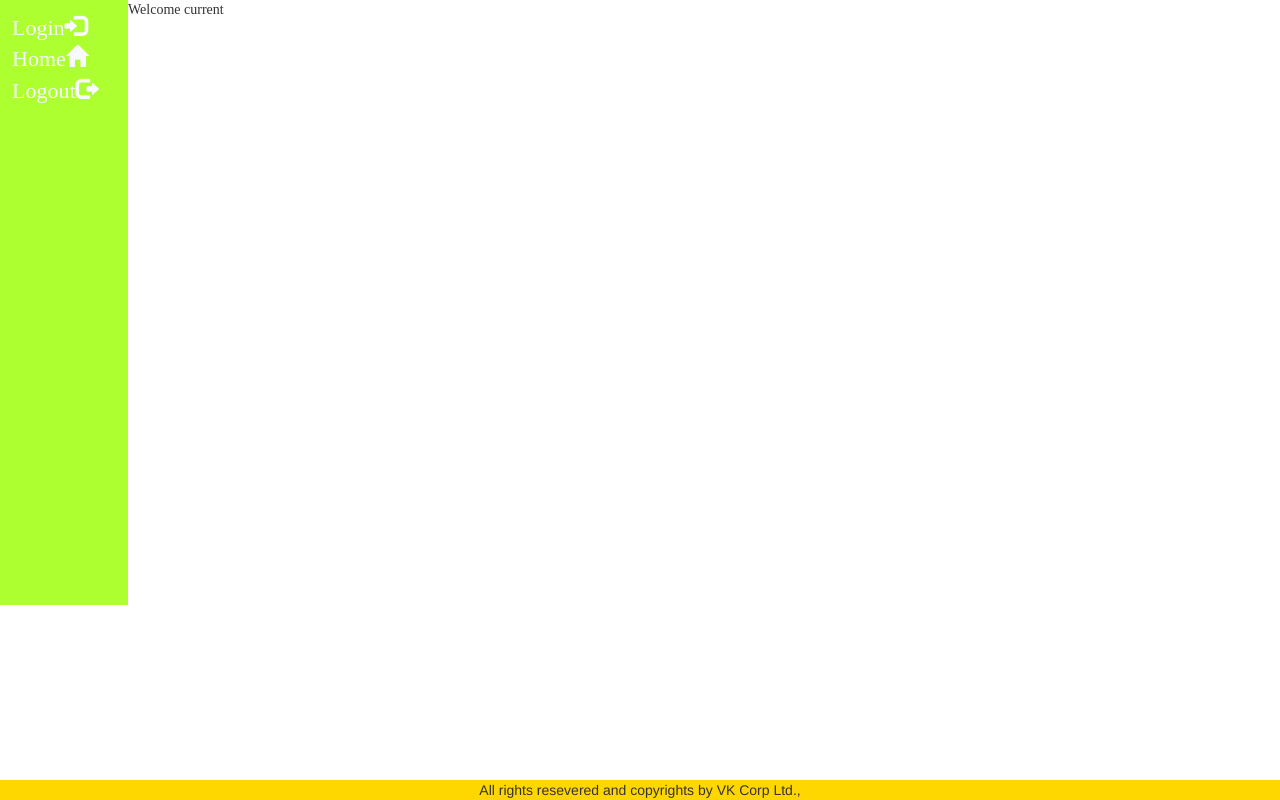
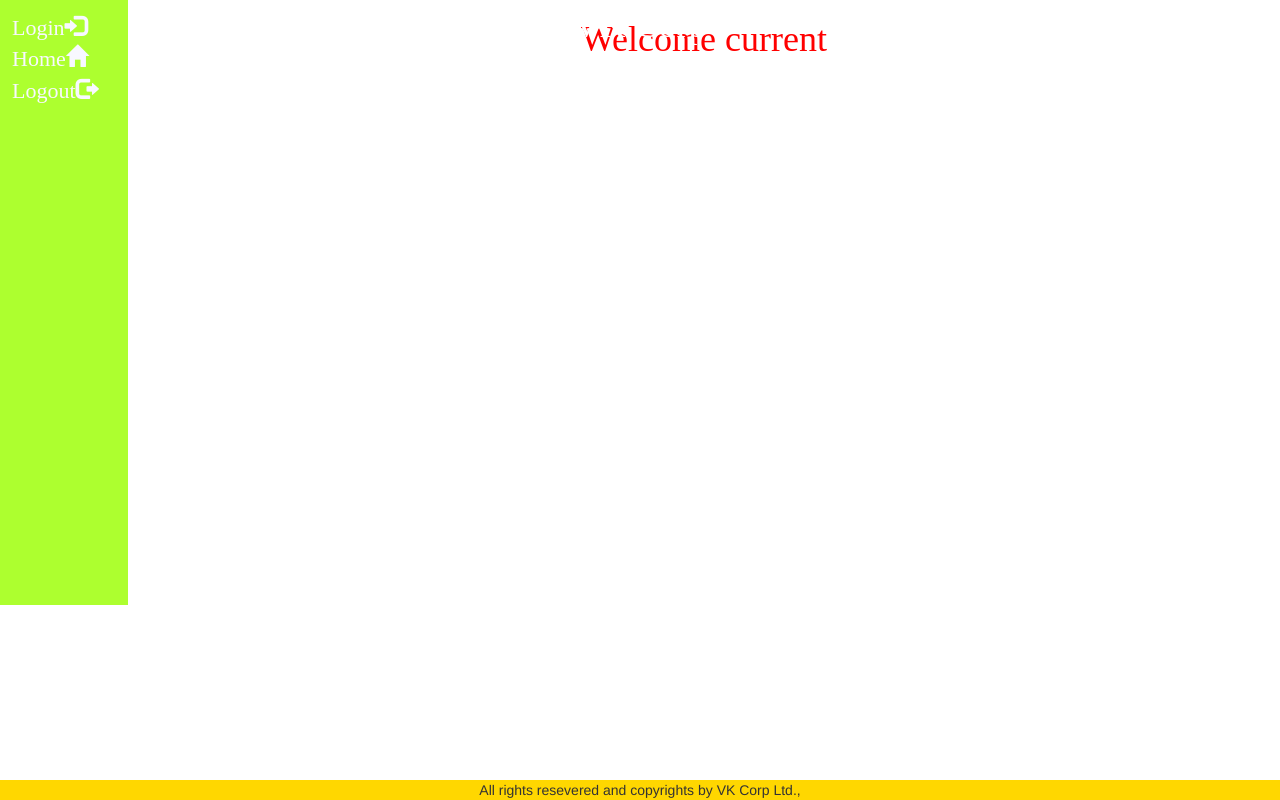
Before and after one commit to VKMB-97/angular97, an Angular app: page /welcome in a window 1280 px wide. Built offline with nearby package versions, Linux system fonts and the light colour scheme.

Commit message:
2 files modified

```diff
--- a/src/app/welcome/welcome.component.css
+++ b/src/app/welcome/welcome.component.css
@@ -1,4 +1,7 @@
-p
+h1
 {
+  font-size:36px;
   font-family: 'Times New Roman', Times, serif;
+  text-align:center;
+  color:red;
 }
--- a/src/app/welcome/welcome.component.html
+++ b/src/app/welcome/welcome.component.html
@@ -1,3 +1,11 @@
-<p>
+<!DOCTYPE html>
+<html>
+<head>
+<meta charset="UTF-8" name="viewport" content="width=device-width, initial-scale=1.0" >
+</head>
+<body>
+  <h1>
 Welcome {{msgename}}
-</p>
+  </h1>
+</body>
+</html>
```
